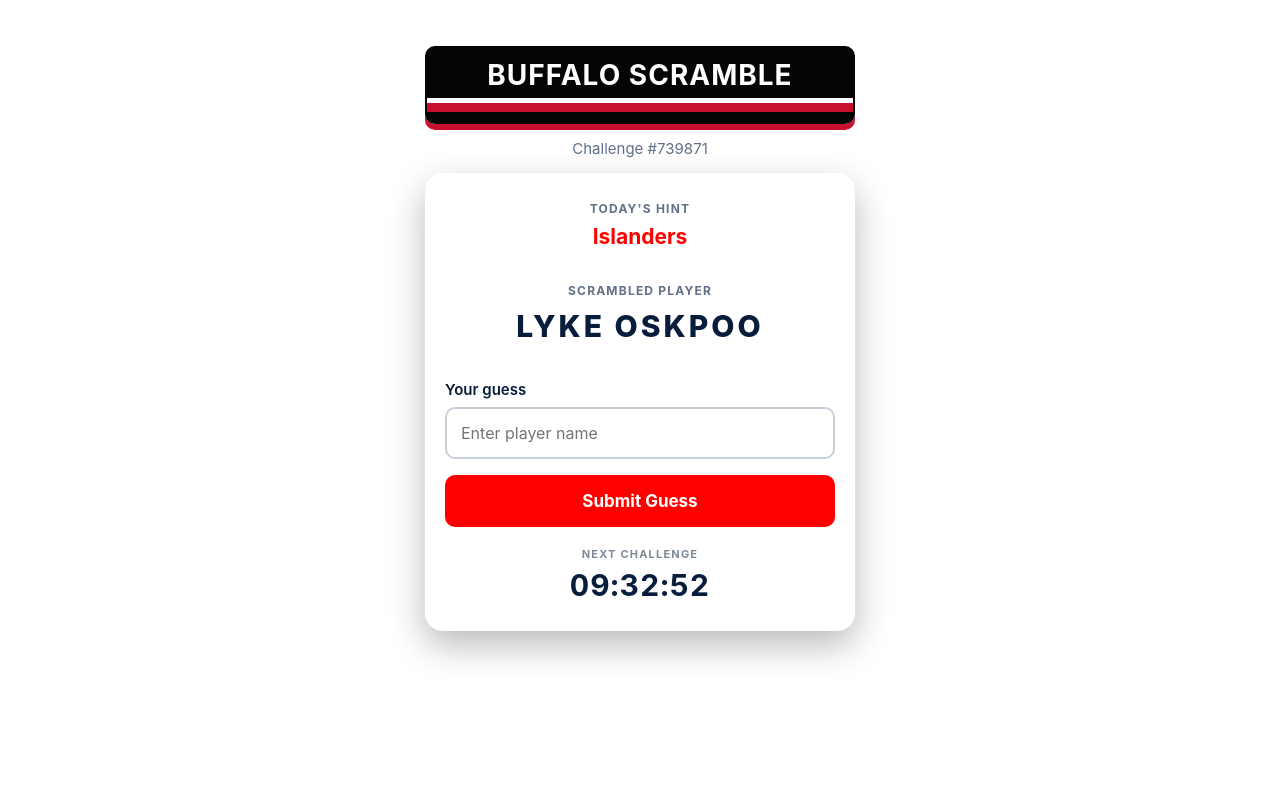
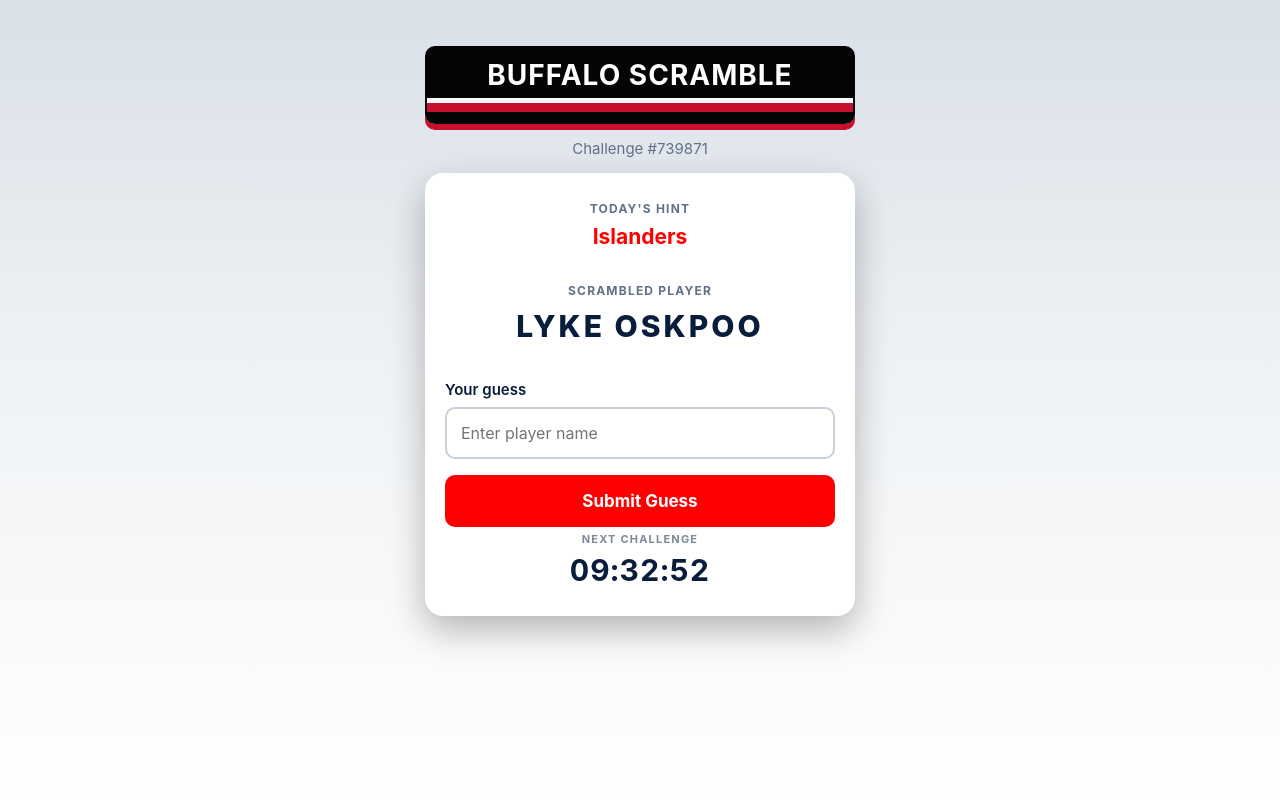
Before and after one commit to gobills95/buffalo-scramble, a Flask app: page / in a window 1280 px wide. Run offline with Flask 3, Linux system fonts and the light colour scheme.

Commit message:
asthetic

```diff
--- a/static/style.css
+++ b/static/style.css
@@ -15,7 +15,13 @@ body {
     justify-content: center;
     align-items: flex-start;
 
-    background-color: #ffffff;
+    background: linear-gradient(
+        to bottom,
+        #d9e0e8 0%,
+        #eef1f4 42%,
+        #ffffff 100%
+    );
+    background-attachment: fixed;
     color: #ffffff;
 
     font-family:
@@ -200,7 +206,7 @@ button:active {
 
 .share-message {
     min-height: 20px;
-    margin: 12px 0 0;
+    margin: 2px 0 0;
 
     color: #617087;
     font-size: 14px;
@@ -235,7 +241,7 @@ button:active {
 }
 
 .countdown {
-    margin-top: 20px;
+    margin-top: 5px;
     text-align: center;
 }
 
```
